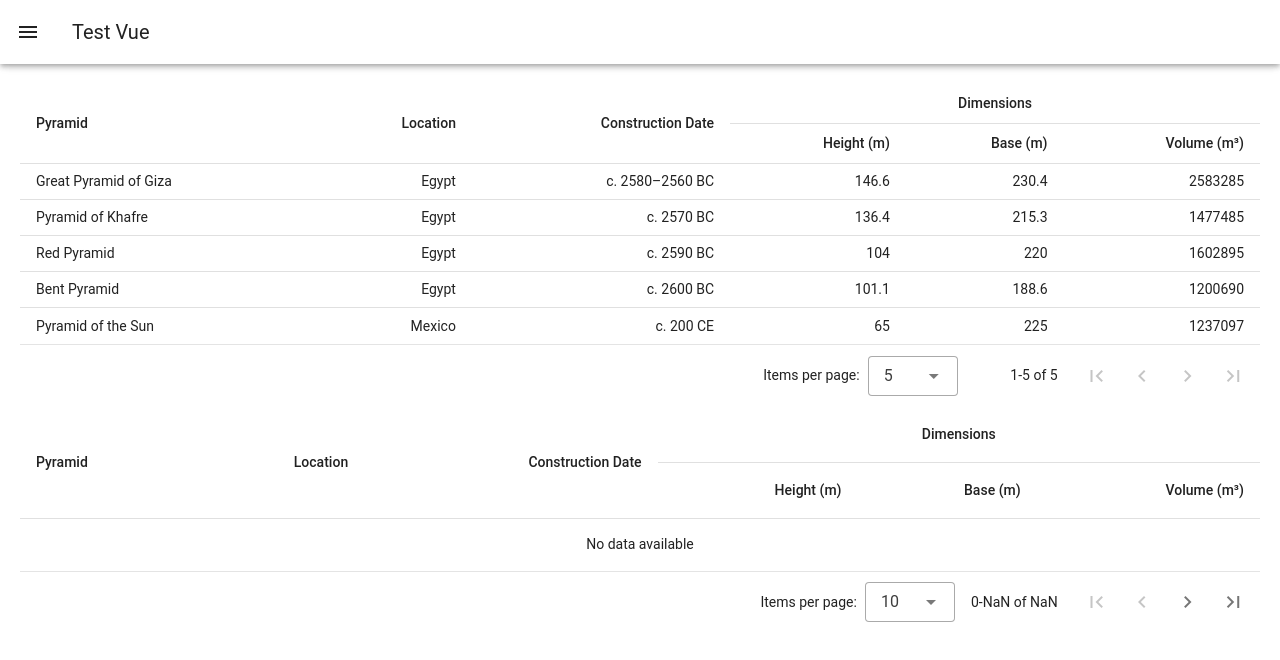
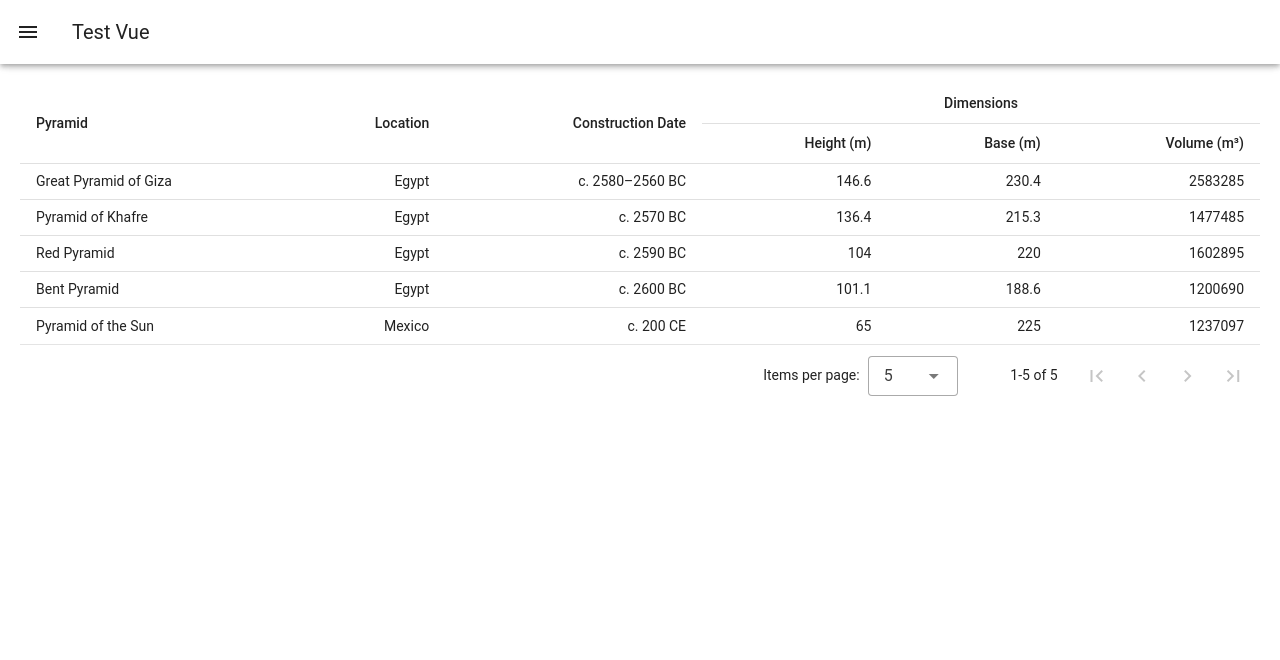
Before and after one commit to Jun-Maeda/test_vue, a Vue app: page /table in a window 1280 px wide. Shown: the top 660 px of the page. Built offline with nearby package versions, Linux system fonts and the light colour scheme.

Commit message:
add:テーブルのheadersの情報修正

```diff
--- a/src/views/TableView.vue
+++ b/src/views/TableView.vue
@@ -7,32 +7,24 @@
       density="compact"
   ></v-data-table>
 
-  <v-data-table-server
-    v-model:items-per-page="itemsPerPage"
-    :headers="headers"
-    :items-length="totalItems"
-    :items="serverItems"
-    :loading="loading"
-    item-value="name"
-    @update:options="loadItems"
-  ></v-data-table-server>
 
 </template>
 <script>
 // align:'end'で右寄せにしている
+// headersのkeyをvalueにするとソートできなくなるので注意
 export default {
   data: () => ({
     headers: [
-      {title: 'Pyramid', align: 'start', sortable: false, value: 'name'},
-      {title: 'Location', align: 'end', value: 'location'},
-      {title: 'Construction Date', align: 'end', value: 'constructionDate'},
+      {title: 'Pyramid', align: 'start', sortable: false, key: 'name'},
+      {title: 'Location', align: 'end', key: 'location'},
+      {title: 'Construction Date', align: 'end', key: 'constructionDate'},
       {
         title: 'Dimensions',
         align: 'center',
         children: [
-          {title: 'Height (m)', align: 'end', value: 'height'},
-          {title: 'Base (m)', align: 'end', value: 'base'},
-          {title: 'Volume (m³)', align: 'end', value: 'volume'},
+          {title: 'Height (m)', align: 'end', key: 'height'},
+          {title: 'Base (m)', align: 'end', key: 'base'},
+          {title: 'Volume (m³)', align: 'end', key: 'volume'},
         ],
       },
     ],
```
